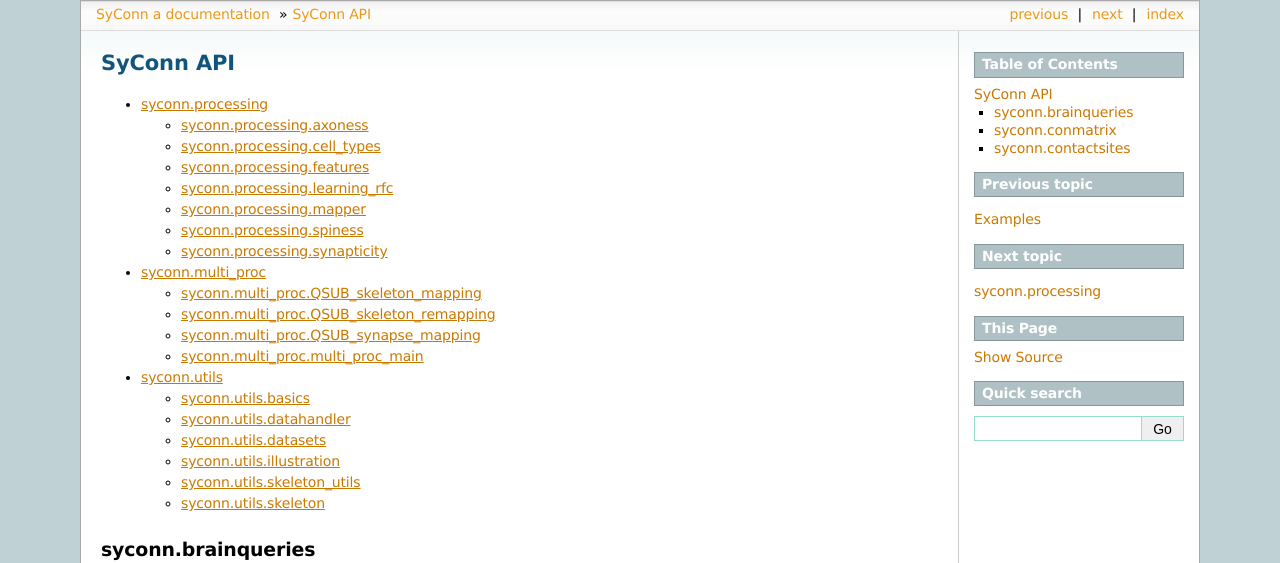
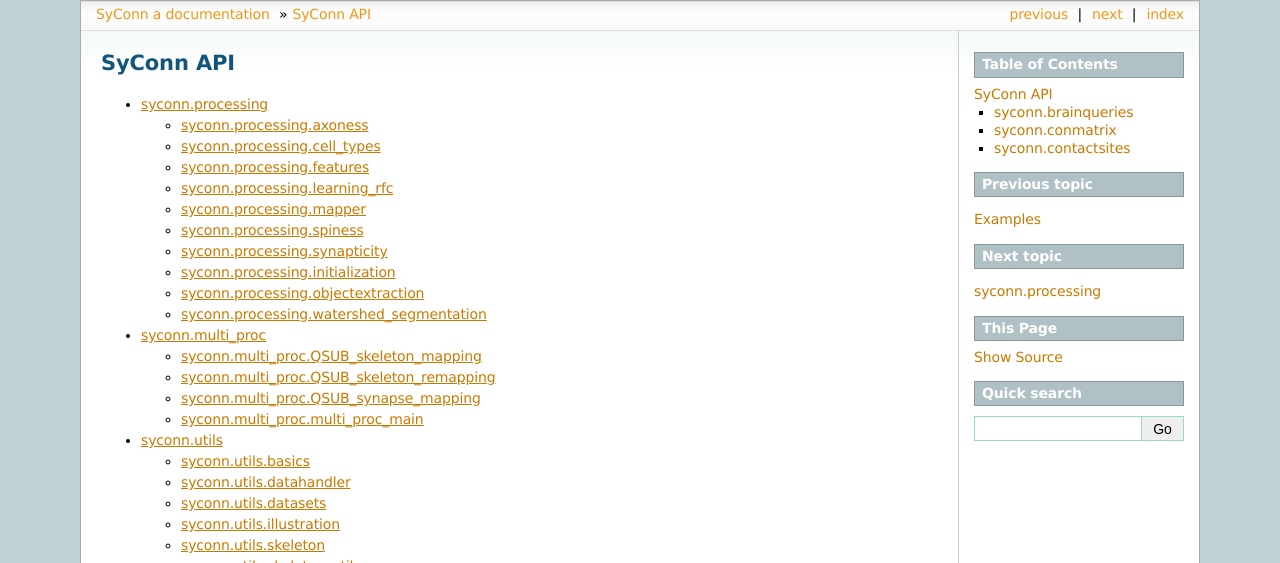
Before and after one commit to StructuralNeurobiologyLab/SyConn, a Sphinx documentation site: the page built from docs/syconn.rst, in a window 1280 px wide. Shown: the top 563 px of the page. Built offline with Sphinx 7.4.7, drawn with Linux system fonts in a browser that asks for light colours; grey boxes are pictures that could not be loaded.

Commit message:
Merge branch 'master' into Philipp
# Conflicts:
#	syconn/brainqueries.py

```diff
--- a/docs/syconn.processing.rst
+++ b/docs/syconn.processing.rst
@@ -56,3 +56,27 @@ syconn.processing.synapticity
     :members:
     :undoc-members:
     :show-inheritance:
+
+syconn.processing.initialization
+--------------------------------
+
+.. automodule:: syconn.processing.initialization
+    :members:
+    :undoc-members:
+    :show-inheritance:
+
+syconn.processing.objectextraction
+----------------------------------
+
+.. automodule:: syconn.processing.objectextraction
+    :members:
+    :undoc-members:
+    :show-inheritance:
+
+syconn.processing.watershed_segmentation
+----------------------------------------
+
+.. automodule:: syconn.processing.watershed_segmentation
+    :members:
+    :undoc-members:
+    :show-inheritance:
```
Also changed, not shown: docs/syconn.utils.rst (+7 -9 lines), 4 other files.
